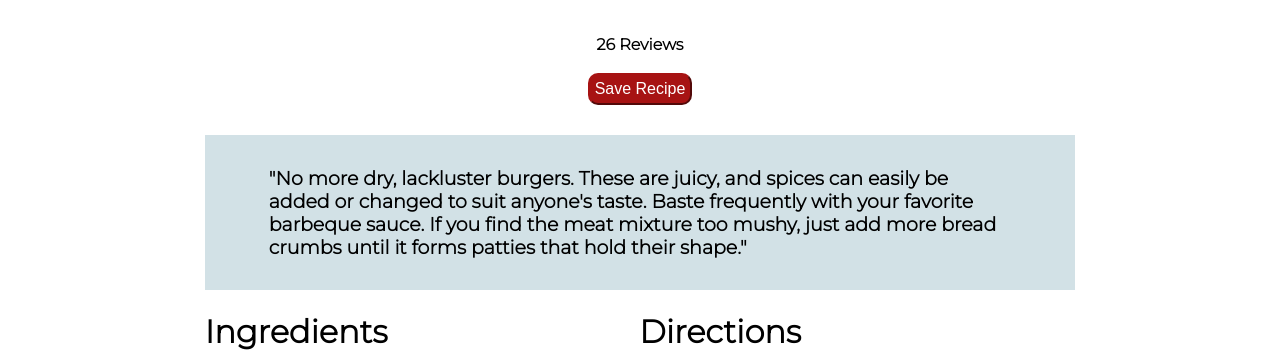
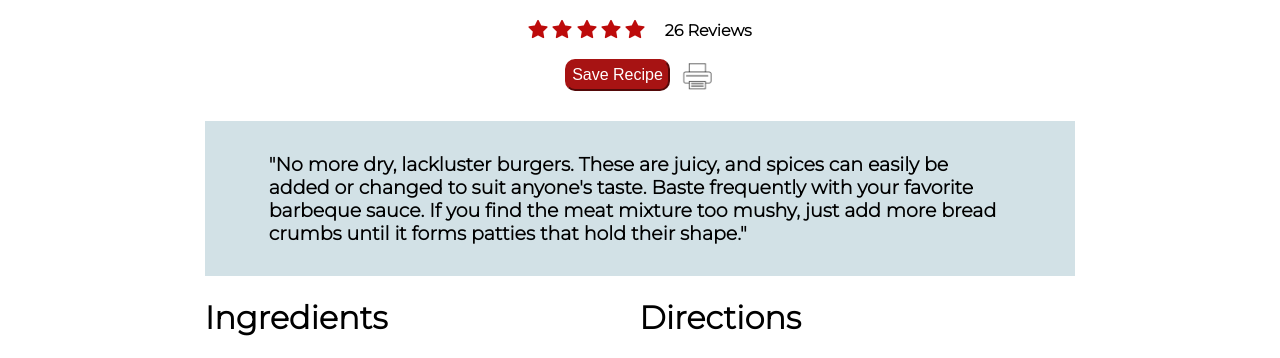
Before and after one commit to ashlyn-young/RYParis, a plain HTML site: page index1.html in a window 1280 px wide. Shown: the part 739-1097 px from the top of the page. Drawn offline with Linux system fonts and the light colour scheme.

Commit message:
added printer icon/star rating

```diff
--- a/css/style.css
+++ b/css/style.css
@@ -276,9 +276,15 @@ h1 {
     align-items: center;
 
 }
-.reviews {
+.numberOfReviews {
     font-weight: bolder;
     font-size: 16px;
+    margin-top: 2px;
+    margin-left: 20px;
+}
+.reviews {
+    display: flex;
+    flex-direction: row;
 }
 .bengalRecipe {
     display: flex;
@@ -325,3 +331,11 @@ h1 {
     margin-top: 3px;
     margin-bottom: 30px;
 }
+.saveRecipeRow {
+    display: flex;
+    flex-direction: row;
+}
+.printer {
+    padding-top: 3px;
+    padding-left: 10px;
+}
--- a/index1.html
+++ b/index1.html
@@ -61,8 +61,19 @@
         </div>
         <div class="bengalDescription">
             <h1>BENGAL BURGER</h1>
-            <p class="reviews">26 Reviews</p>
-            <button class="saveRecipe">Save Recipe</button>
+            <div class="reviews">
+                <div class="stars"><img src="Images/black-star-icon-6.png" width="20px" height="20px">
+                    <img src="Images/black-star-icon-6.png" width="20px" height="20px">
+                    <img src="Images/black-star-icon-6.png" width="20px" height="20px">
+                    <img src="Images/black-star-icon-6.png" width="20px" height="20px">
+                    <img src="Images/black-star-icon-6.png" width="20px" height="20px">
+                </div>
+                <p class="numberOfReviews">26 Reviews</p>
+            </div>
+            <div class="saveRecipeRow">
+                <button class="saveRecipe">Save Recipe</button>
+                <img src="Images/printerIcon.png" width="35px" height="35px" class="printer">
+            </div>
             <div class="description">
                 <p>"No more dry, lackluster burgers. These are juicy, and spices can easily be added or changed to suit anyone's taste. Baste frequently with your favorite barbeque sauce. If you find the meat mixture too mushy, just add more bread crumbs until it forms patties that hold their shape."</p>
             </div>
```
Also changed, not shown: Images/black-star-icon-6.png (added), Images/printerIcon.png (added).
